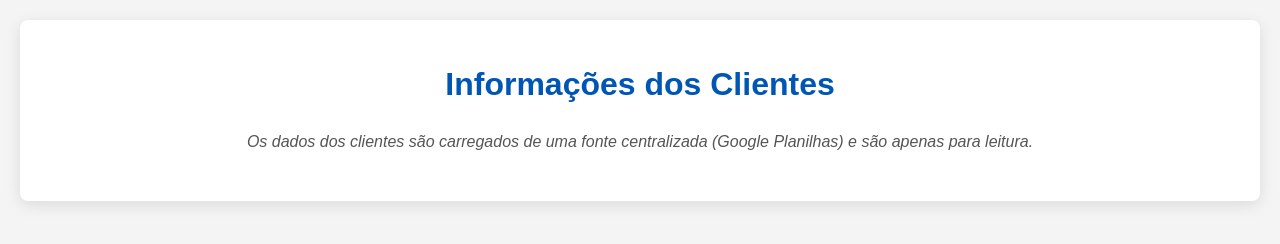
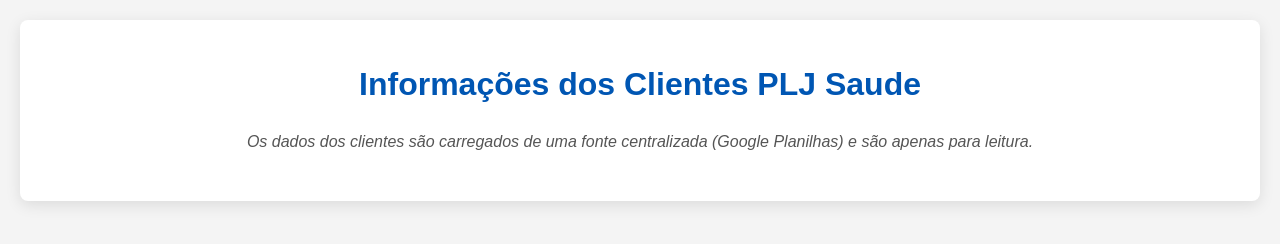
Before and after one commit to Glauco-Danezi/clientepljsaude, a plain HTML site: page index.html in a window 1280 px wide. Drawn offline with Linux system fonts and the light colour scheme; no server answers.

Commit message:
Update index.html

```diff
--- a/index.html
+++ b/index.html
@@ -3,7 +3,7 @@
 <head>
     <meta charset="UTF-8">
     <meta name="viewport" content="width=device-width, initial-scale=1.0">
-    <title>Informações dos Clientes</title>
+    <title>Informações dos Clientes PLJ Saude</title>
     <style>
         body {
             font-family: Arial, sans-serif;
@@ -161,7 +161,7 @@
 <body>
 
     <div class="container">
-        <h1>Informações dos Clientes</h1>
+        <h1>Informações dos Clientes PLJ Saude</h1>
 
         <p style="text-align: center; margin-bottom: 25px; font-style: italic; color: #555;">
             Os dados dos clientes são carregados de uma fonte centralizada (Google Planilhas) e são apenas para leitura.
```
